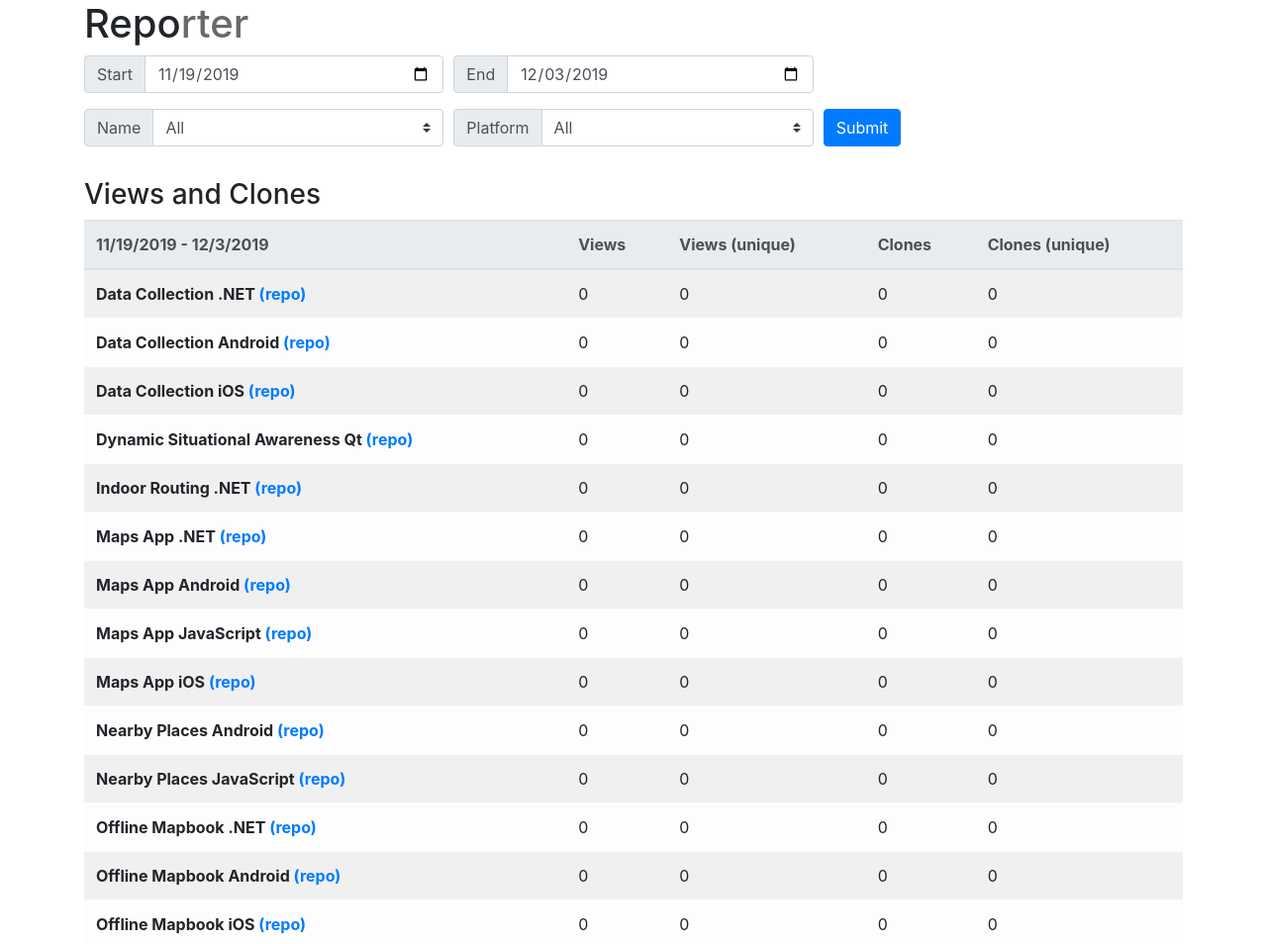
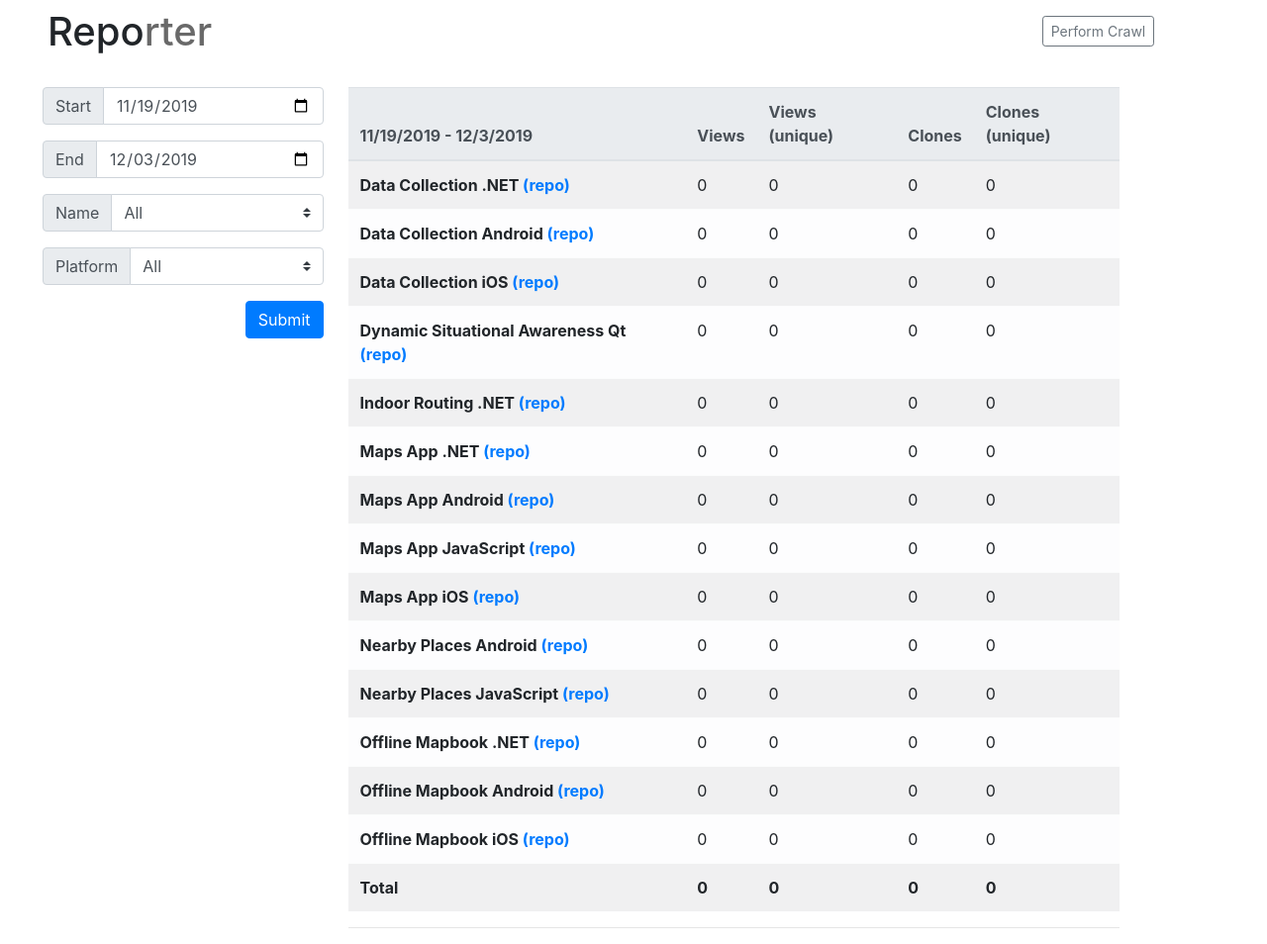
Before and after one commit to esreli/repo-reporter, a Flask app: page / in a window 1280 px wide. Shown: the top 954 px of the page at 99% size. Run offline with Flask 2, Linux system fonts and the light colour scheme; data that the repository does not hold is empty; parts of the project's set-up code (start-up, migrations or seed data) failed here and were passed over; some libraries are stand-ins or nearby versions.

Commit message:
two column grid

```diff
--- a/app/templates/report.html
+++ b/app/templates/report.html
@@ -2,16 +2,32 @@
 <html lang="en">
 <head>
   <link rel="stylesheet" href="https://stackpath.bootstrapcdn.com/bootstrap/4.3.1/css/bootstrap.min.css" integrity="sha384-ggOyR0iXCbMQv3Xipma34MD+dH/1fQ784/j6cY/iJTQUOhcWr7x9JvoRxT2MZw1T" crossorigin="anonymous">
+  <style>
+  @media (min-width: 1200px) {
+    .container{
+        max-width: 1200px;
+    }
+  }
+  </style>
 </head>
 <body>
-  <div class="container">
-    <div class="page-header">
-      <h1>Repo<span style="color:DimGray">rter</span></h1>
+  <div class="container p-2">
+    <!-- Section: Header -->
+    <div class="row mb-4">
+      <div class="col-lg-10">
+        <h1><span>Repo<span style="color:DimGray">rter</span></span></h1>
       </div>
+      <div class="col-sm-2 p-2">
+        <a class="btn btn-outline-secondary btn-sm" href="./crawl">Perform Crawl</a>
+      </div>
+    </div>
+
+    <!-- Section: Filters -->
+    <div class="row mt-4">
+      <div class="col-sm-3">
         <form>
-      <div class="form-row">
           <!-- Start Date -->
-        <div class="col-md-4 mb-3">
+          <div class="form-row mb-3">
             <div class="input-group">
               <div class="input-group-prepend">
                 <span class="input-group-text" id="inputGroupPrepend">Start</span>
@@ -20,7 +36,7 @@
             </div>
           </div>
           <!-- End Date -->
-        <div class="col-md-4 mb-3">
+          <div class="form-row mb-3">
             <div class="input-group">
               <div class="input-group-prepend">
                 <span class="input-group-text" id="inputGroupPrepend">End</span>
@@ -28,10 +44,8 @@
               <input type="date" name="end" value="{{report.end_formatted()}}" class="form-control">
             </div>
           </div>
-      </div>
-      <div class="form-row">
           <!-- Name -->
-        <div class="col-md-4 mb-3">
+          <div class="form-row mb-3">
             <div class="input-group">
               <div class="input-group-prepend">
                 <label class="input-group-text">Name</label>
@@ -48,8 +62,8 @@
             </div>
           </div>
           <!-- Platform -->
-        <div class="col-md-4 mb-3">
-          <div class="input-group mb-3">
+          <div class="form-row mb-3">
+            <div class="input-group">
               <div class="input-group-prepend">
                 <label class="input-group-text">Platform</label>
               </div>
@@ -64,13 +78,15 @@
               </select>
             </div>
           </div>
-        <div class="col-md-2 mb-3">
+          <!-- Submit Button -->
+          <div class="form-row mb-3 float-right">
             <button type="submit" class="btn btn-primary">Submit</button>
           </div>
+        </form>
       </div>
-    </form>
-    <h3>Views and Clones</h3>
-    <!-- Results -->
+
+      <!-- Section: Results -->
+      <div class="col-lg-8">
         <table class="table table-striped table-light table-hover">
           <thead class="thead-light">
             <th scope="col">{{report.date_range()}}</th>
@@ -137,5 +153,7 @@
         </table>
         {% endfor %}
       </div>
+    </div>
+  </div>
 </body>
 </html>
```
Lines whose indentation alone changed are shown as unchanged.
